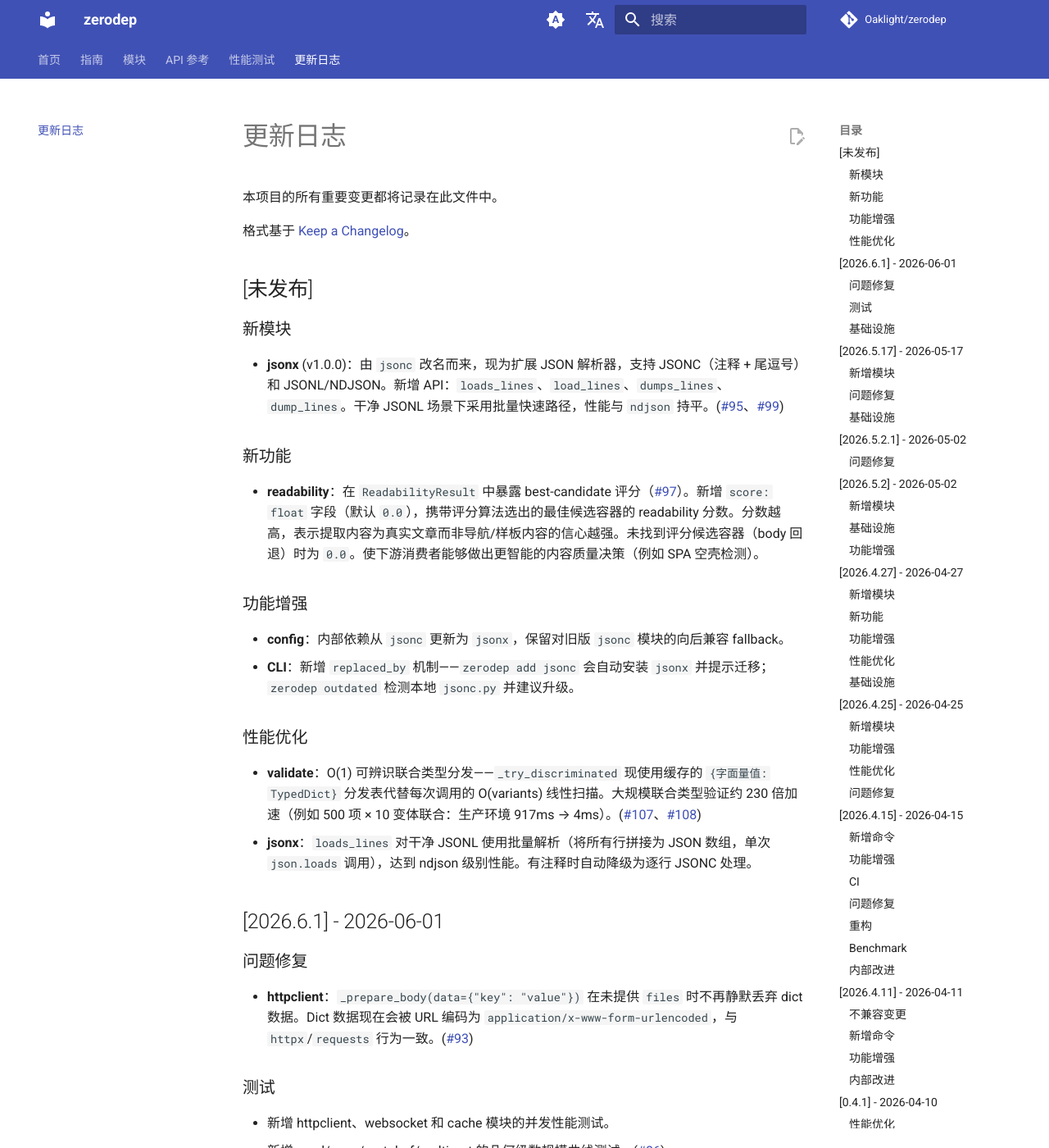
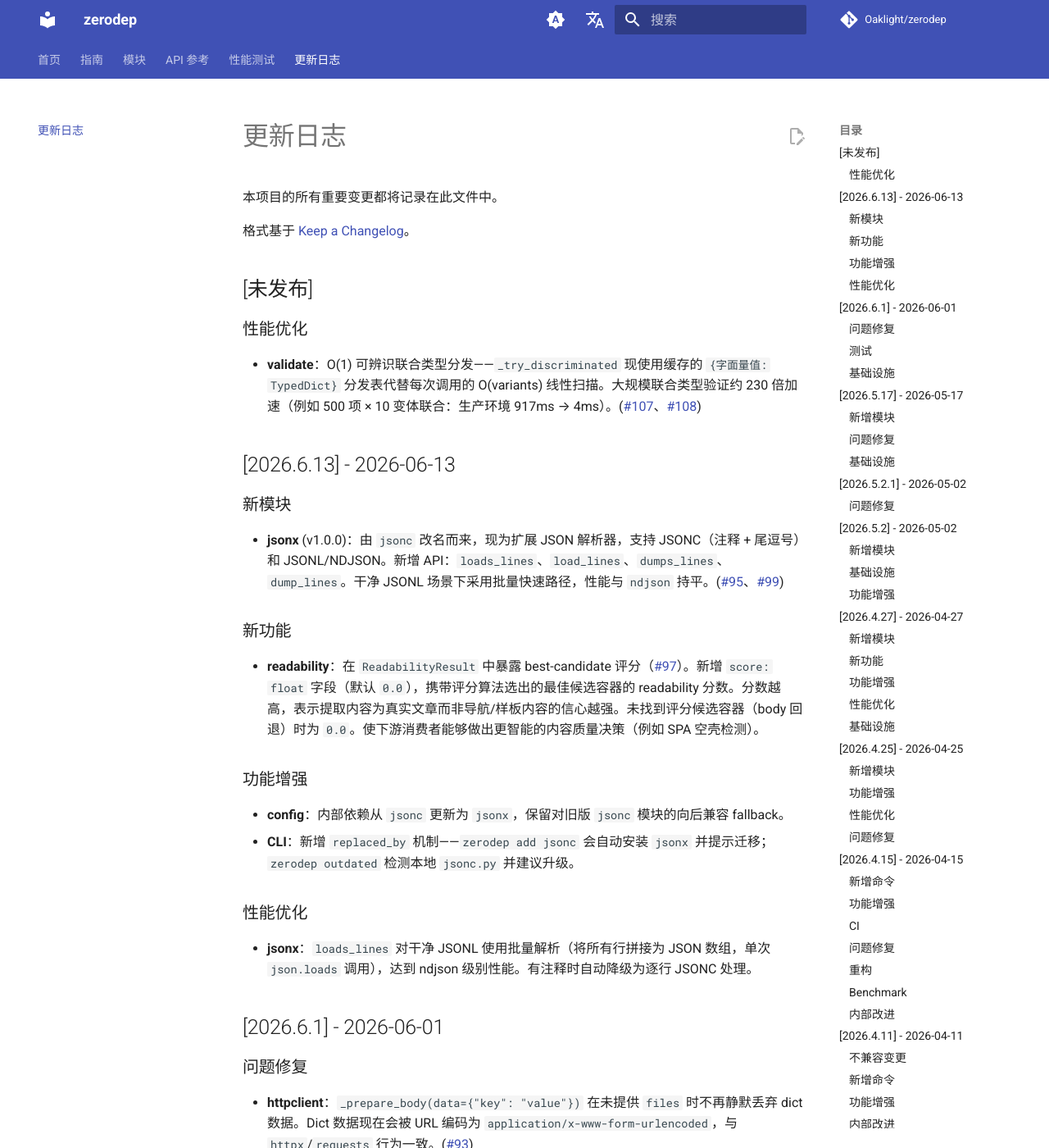
Before and after one commit to Oaklight/zerodep, an MkDocs documentation site: the page built from docs/changelog.md, in a window 1280 px wide and 1400 px high. Shown: the whole window at 82% size. Built offline with MkDocs 1.6.1 and Material for MkDocs 9.7.7, drawn with Linux system fonts in a browser that asks for light colours; comment, search, counter and statistics services are not loaded; some of the changed lines change nothing that is shown.

Commit message:
docs: 将 jsonx/readability 条目移至 [2026.6.13] 版本

```diff
--- a/docs/changelog.md
+++ b/docs/changelog.md
@@ -5,6 +5,12 @@
 格式基于 [Keep a Changelog](https://keepachangelog.com/zh-CN/1.1.0/)。
 
 ## [未发布]
+
+### 性能优化
+
+- **validate**：O(1) 可辨识联合类型分发——`_try_discriminated` 现使用缓存的 `{字面量值: TypedDict}` 分发表代替每次调用的 O(variants) 线性扫描。大规模联合类型验证约 230 倍加速（例如 500 项 × 10 变体联合：生产环境 917ms → 4ms）。([#107](https://github.com/Oaklight/zerodep/issues/107)、[#108](https://github.com/Oaklight/zerodep/pull/108))
+
+## [2026.6.13] - 2026-06-13
 
 ### 新模块
 
@@ -21,7 +27,6 @@
 
 ### 性能优化
 
-- **validate**：O(1) 可辨识联合类型分发——`_try_discriminated` 现使用缓存的 `{字面量值: TypedDict}` 分发表代替每次调用的 O(variants) 线性扫描。大规模联合类型验证约 230 倍加速（例如 500 项 × 10 变体联合：生产环境 917ms → 4ms）。([#107](https://github.com/Oaklight/zerodep/issues/107)、[#108](https://github.com/Oaklight/zerodep/pull/108))
 - **jsonx**：`loads_lines` 对干净 JSONL 使用批量解析（将所有行拼接为 JSON 数组，单次 `json.loads` 调用），达到 ndjson 级别性能。有注释时自动降级为逐行 JSONC 处理。
 
 ## [2026.6.1] - 2026-06-01
```
